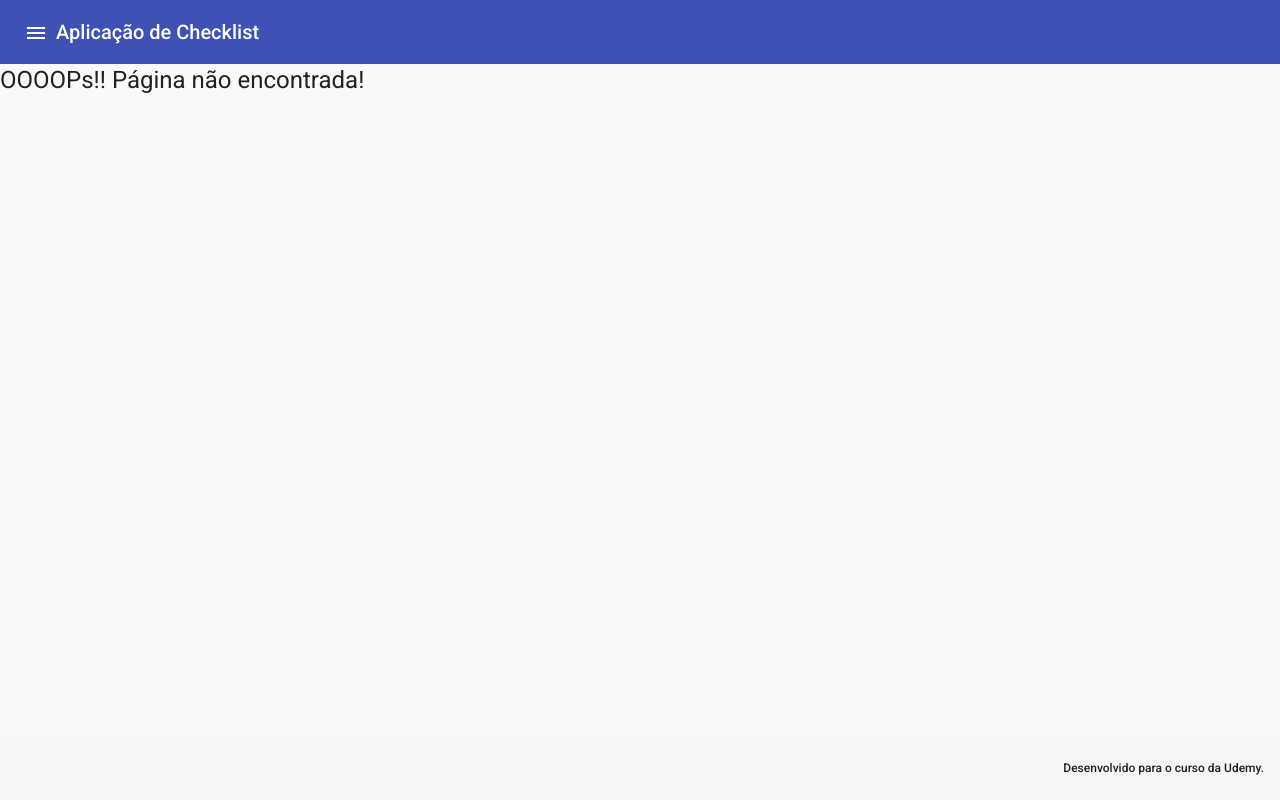
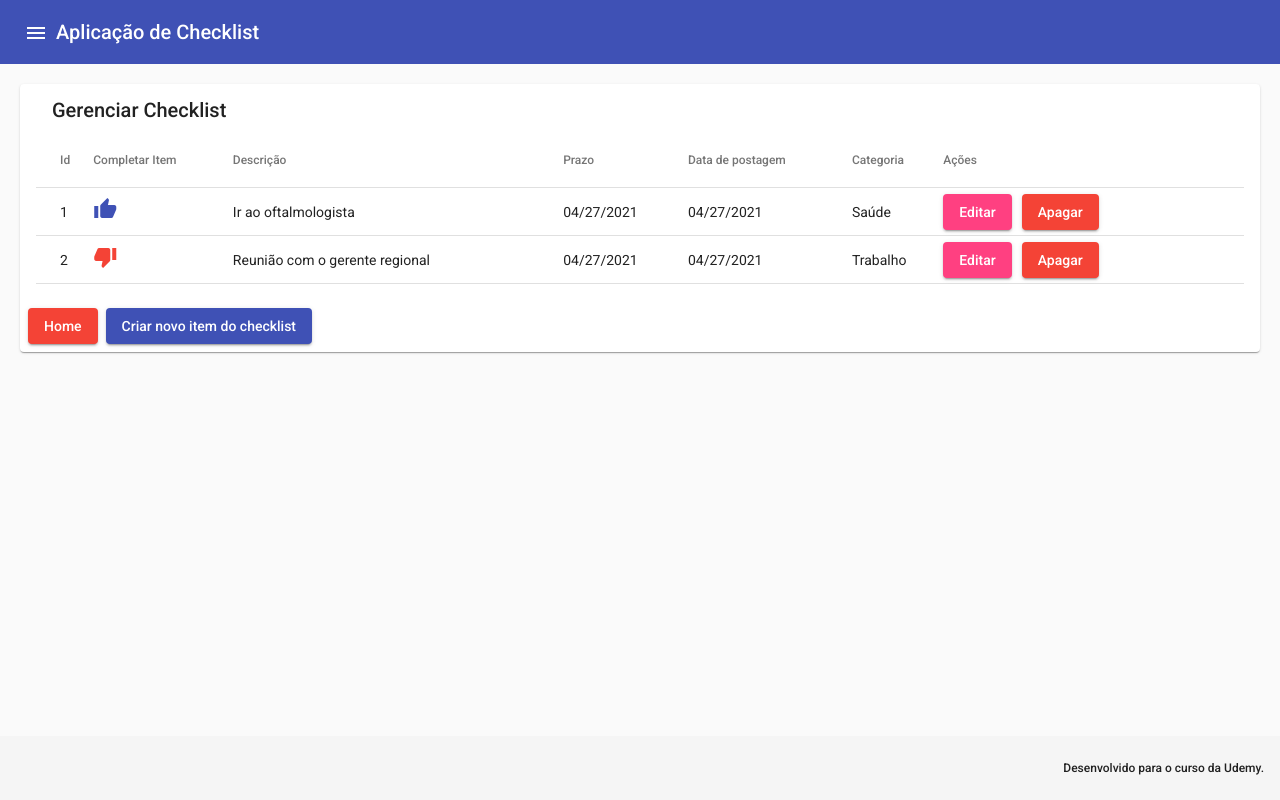
Before and after one commit to calazarin/checklist-spa, an Angular app: page /checklist in a window 1280 px wide. Built offline with nearby package versions, Linux system fonts and the light colour scheme.

Commit message:
Added checklist component

```diff
--- /dev/null
+++ b/src/app/_models/checklist_item.ts
@@ -0,0 +1,12 @@
+import { Category } from "./category";
+
+export class ChecklistItem{
+
+  public guid!: string;
+  public completed!: boolean;
+  public description!: string;
+  public deadline!: Date;
+  public postDate!: Date;
+  public category!: Category;
+
+}
--- a/src/app/app-routing.module.ts
+++ b/src/app/app-routing.module.ts
@@ -1,12 +1,14 @@
 import { NgModule } from '@angular/core';
 import { RouterModule, Routes } from '@angular/router';
 import { CategoryComponent } from './category/category.component';
+import { ChecklistComponent } from './checklist/checklist.component';
 import { HomeComponent } from './home/home.component';
 import { PageNotFoundComponent } from './page-not-found/page-not-found.component';
 
 const routes: Routes = [
   { path: '', component: HomeComponent},
   { path: 'categoria', component: CategoryComponent},
+  { path: 'checklist', component: ChecklistComponent},
   { path: '**', component: PageNotFoundComponent }
 ];
 
--- a/src/app/app.component.html
+++ b/src/app/app.component.html
@@ -24,6 +24,15 @@
           </span>
         </mat-list-item>
 
+        <mat-divider></mat-divider>
+
+        <mat-list-item>
+          <mat-icon>check</mat-icon>
+          <span class="ml-15">
+            <a [routerLink]="['/checklist']" (click)="sidenav.toggle()">Checklist</a>
+          </span>
+        </mat-list-item>
+
       </mat-list>
 
 
--- a/src/app/app.module.ts
+++ b/src/app/app.module.ts
@@ -13,6 +13,7 @@ import { CategoryComponent } from './category/category.component';
 import { DialogComponent } from './dialog/dialog.component';
 import { CategoryEditComponent } from './category-edit/category-edit.component';
 import { CategoryFormComponent } from './category-form/category-form.component';
+import { ChecklistComponent } from './checklist/checklist.component';
 
 @NgModule({
   declarations: [
@@ -24,7 +25,8 @@ import { CategoryFormComponent } from './category-form/category-form.component';
     CategoryComponent,
     DialogComponent,
     CategoryEditComponent,
-    CategoryFormComponent
+    CategoryFormComponent,
+    ChecklistComponent
   ],
   imports: [
     BrowserModule,
--- /dev/null
+++ b/src/app/checklist/checklist.component.html
@@ -0,0 +1,70 @@
+<div>
+
+  <mat-card class="m-20">
+
+    <mat-card-header>
+      <mat-card-title>Gerenciar Checklist</mat-card-title>
+    </mat-card-header>
+
+  <mat-card-content>
+
+      <table mat-table [dataSource]="dataSource" class="w-100">
+
+        <ng-container matColumnDef="id">
+          <th mat-header-cell *matHeaderCellDef>Id</th>
+          <td mat-cell *matCellDef="let element; let i= index;"> {{i+1}} </td>
+        </ng-container>
+
+        <ng-container matColumnDef="completed">
+          <th mat-header-cell *matHeaderCellDef>Completar Item</th>
+          <td mat-cell *matCellDef="let element">
+
+             <mat-icon color="primary" *ngIf="!element.completed" (click)="updateCompleteStatus(true)">thumb_up</mat-icon>
+             <mat-icon color="warn" *ngIf="element.completed" (click)="updateCompleteStatus(false)">thumb_down</mat-icon>
+          </td>
+        </ng-container>
+
+        <ng-container matColumnDef="description">
+          <th mat-header-cell *matHeaderCellDef>Descrição</th>
+          <td mat-cell *matCellDef="let element"> {{element.description}} </td>
+        </ng-container>
+
+        <ng-container matColumnDef="deadline">
+          <th mat-header-cell *matHeaderCellDef>Prazo</th>
+          <td mat-cell *matCellDef="let element"> {{element.deadline | date: 'MM/dd/yyyy'}} </td>
+        </ng-container>
+
+        <ng-container matColumnDef="postDate">
+          <th mat-header-cell *matHeaderCellDef>Data de postagem</th>
+          <td mat-cell *matCellDef="let element"> {{element.postDate | date: 'MM/dd/yyyy'}} </td>
+        </ng-container>
+
+        <ng-container matColumnDef="category">
+          <th mat-header-cell *matHeaderCellDef>Categoria</th>
+          <td mat-cell *matCellDef="let element"> {{element.category.name}} </td>
+        </ng-container>
+
+        <ng-container matColumnDef="actions">
+          <th mat-header-cell *matHeaderCellDef>Ações</th>
+          <td mat-cell *matCellDef="let element">
+
+            <button mat-raised-button color="accent" (click)="updateChecklistItem(element)"  class="mr-10">Editar</button>
+            <button mat-raised-button color="warn" (click)="deleteChecklistItem(element)">Apagar</button>
+
+          </td>
+        </ng-container>
+
+        <tr mat-header-row *matHeaderRowDef="displayedColumns"></tr>
+        <tr mat-row *matRowDef="let row; columns: displayedColumns;"></tr>
+      </table>
+
+    </mat-card-content>
+
+    <mat-card-actions>
+      <a mat-raised-button color="warn" [routerLink]="['/']">Home</a>
+      <a mat-raised-button color="primary" (click)="createNewItem()">Criar novo item do checklist</a>
+    </mat-card-actions>
+
+  </mat-card>
+
+</div>
--- /dev/null
+++ b/src/app/checklist/checklist.component.ts
@@ -0,0 +1,48 @@
+import { Component, OnInit } from '@angular/core';
+import { CATEGORY_DATA } from '../category/category.component';
+import { ChecklistItem } from '../_models/checklist_item';
+
+export const CHECKLIST_DATA = [
+
+  { guid: 'aaa-bbb-ccc-ddd', completed: false, description: 'Ir ao oftalmologista', deadline: Date.now(), postDate: Date.now(),
+    category: CATEGORY_DATA.find(x => x.name == 'Saúde')
+  },
+  { guid: 'aaa-bbb-ccc-ddd', completed: true, description: 'Reunião com o gerente regional', deadline: Date.now(), postDate: Date.now(),
+  category: CATEGORY_DATA.find(x => x.name == 'Trabalho')
+  }
+
+];
+
+@Component({
+  selector: 'app-checklist',
+  templateUrl: './checklist.component.html',
+  styleUrls: ['./checklist.component.css']
+})
+export class ChecklistComponent implements OnInit {
+
+  public dataSource = CHECKLIST_DATA;
+
+  public displayedColumns: string[] = ['id', 'completed', 'description', 'deadline', 'postDate', 'category', 'actions'];
+
+  constructor() { }
+
+  ngOnInit(): void {
+  }
+
+  public updateCompleteStatus(status: boolean){
+    console.log(`status alterado ${status}`);
+  }
+
+  public createNewItem(){
+    console.log('Criar novo item do checklist clicado!');
+  }
+
+  public deleteChecklistItem(checklistItem: ChecklistItem){
+    console.log('deletando item do checklist');
+  }
+
+  public updateChecklistItem(checklistItem: ChecklistItem){
+    console.log('atualizando item do checklist');
+  }
+
+}
```
Also changed, not shown: src/app/checklist/checklist.component.css (added), 1 other file (tests, documents, lock files or other folders).
